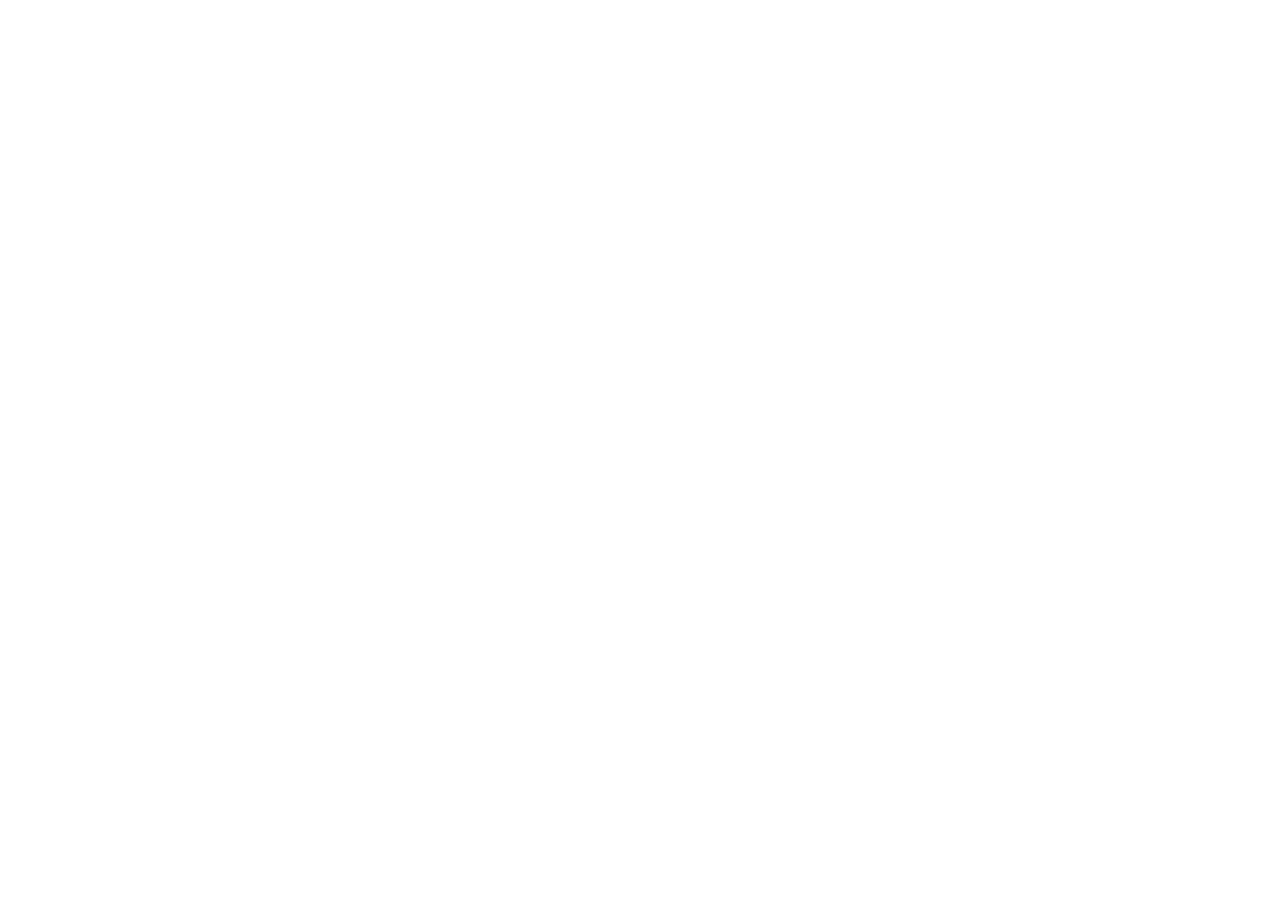
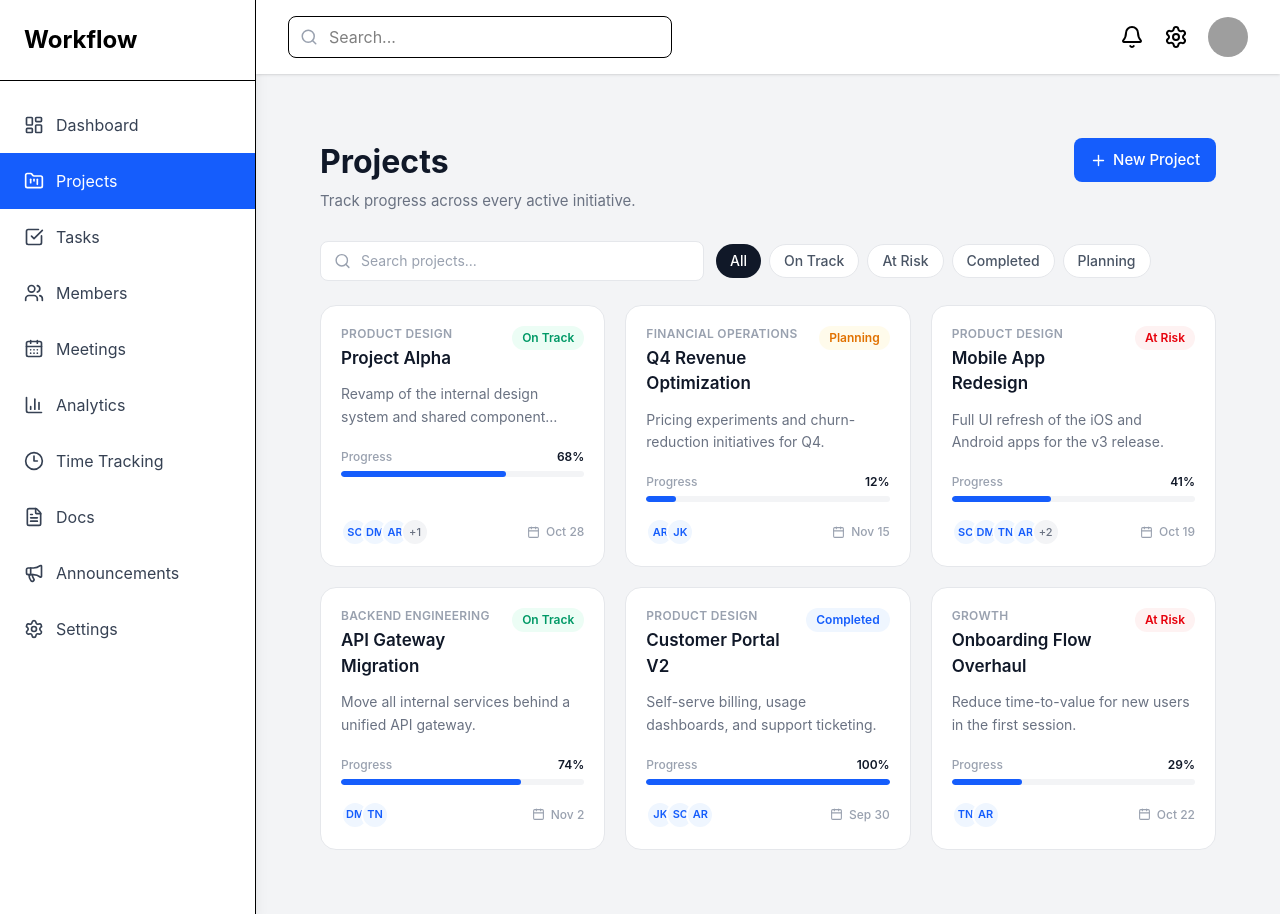
Before and after one commit to Rhishav19/Workflow_frontend, a React (Vite) app: page /projects in a window 1280 px wide. Before the commit this address had no page. Before the commit the page ends 800 px from the top, so only its background shows below. Built offline with nearby package versions, Linux system fonts and the light colour scheme; grey boxes are pictures that could not be loaded.

Commit message:
Add Projects module with search, filters, and project cards

```diff
--- a/src/App.jsx
+++ b/src/App.jsx
@@ -1,12 +1,14 @@
 import { Routes, Route } from "react-router-dom";
 import Layout from "./components/Layout";
 import Dashboard from "./pages/Dashboard";
+import Projects from "./pages/Projects";
 
 function App() {
   return (
     <Routes>
       <Route path="/" element={<Layout />}>
         <Route index element={<Dashboard />} />
+        <Route path="projects" element={<Projects />} />
       </Route>
     </Routes>
   );
--- /dev/null
+++ b/src/components/projects/ProjectCard.jsx
@@ -0,0 +1,66 @@
+import { Calendar } from "lucide-react";
+import { STATUS_STYLES } from "../../data/projects";
+
+export default function ProjectCard({ project }) {
+  return (
+    <div className="flex flex-col rounded-2xl border border-gray-200 bg-white p-5 transition-colors hover:border-blue-300">
+      <div className="mb-3 flex items-start justify-between gap-3">
+        <div>
+          <p className="text-xs font-semibold uppercase tracking-wide text-gray-400">
+            {project.department}
+          </p>
+          <h3 className="mt-1 text-[17px] font-semibold text-gray-900">
+            {project.name}
+          </h3>
+        </div>
+        <span
+          className={`shrink-0 rounded-full px-2.5 py-1 text-xs font-semibold ${
+            STATUS_STYLES[project.status]
+          }`}
+        >
+          {project.status}
+        </span>
+      </div>
+
+      <p className="mb-5 text-sm leading-relaxed text-gray-500 line-clamp-2">
+        {project.description}
+      </p>
+
+      <div className="mb-4">
+        <div className="mb-1.5 flex items-center justify-between text-xs">
+          <span className="font-medium text-gray-400">Progress</span>
+          <span className="font-semibold text-gray-900">{project.progress}%</span>
+        </div>
+        <div className="h-1.5 w-full overflow-hidden rounded-full bg-gray-100">
+          <div
+            className="h-full rounded-full bg-blue-600"
+            style={{ width: `${project.progress}%` }}
+          />
+        </div>
+      </div>
+
+      <div className="mt-auto flex items-center justify-between">
+        <div className="flex -space-x-2">
+          {project.team.map((initials, i) => (
+            <div
+              key={i}
+              className="flex h-7 w-7 items-center justify-center rounded-full border-2 border-white bg-blue-50 text-[11px] font-semibold text-blue-600"
+            >
+              {initials}
+            </div>
+          ))}
+          {project.teamOverflow > 0 && (
+            <div className="flex h-7 w-7 items-center justify-center rounded-full border-2 border-white bg-gray-100 text-[11px] font-medium text-gray-500">
+              +{project.teamOverflow}
+            </div>
+          )}
+        </div>
+
+        <div className="flex items-center gap-1.5 text-xs font-medium text-gray-400">
+          <Calendar size={13} />
+          {project.dueDate}
+        </div>
+      </div>
+    </div>
+  );
+}
--- /dev/null
+++ b/src/components/projects/ProjectsGrid.jsx
@@ -0,0 +1,24 @@
+import ProjectCard from "./ProjectCard";
+
+export default function ProjectsGrid({ projects }) {
+  if (projects.length === 0) {
+    return (
+      <div className="rounded-2xl border border-dashed border-gray-200 bg-white/60 px-6 py-16 text-center">
+        <p className="text-[15px] font-medium text-gray-600">
+          No projects match your search.
+        </p>
+        <p className="mt-1 text-sm text-gray-400">
+          Try a different keyword or filter.
+        </p>
+      </div>
+    );
+  }
+
+  return (
+    <div className="grid grid-cols-1 gap-5 sm:grid-cols-2 xl:grid-cols-3">
+      {projects.map((project) => (
+        <ProjectCard key={project.id} project={project} />
+      ))}
+    </div>
+  );
+}
--- /dev/null
+++ b/src/components/projects/ProjectsHeader.jsx
@@ -0,0 +1,18 @@
+import { Plus } from "lucide-react";
+
+export default function ProjectsHeader() {
+  return (
+    <div className="mb-7 flex items-start justify-between">
+      <div>
+        <h1 className="text-[32px] font-bold text-gray-900">Projects</h1>
+        <p className="mt-1 text-[15px] text-gray-500">
+          Track progress across every active initiative.
+        </p>
+      </div>
+      <button className="flex h-11 items-center gap-1.5 rounded-lg bg-blue-600 px-4 text-[15px] font-medium text-white hover:bg-blue-700">
+        <Plus size={17} />
+        New Project
+      </button>
+    </div>
+  );
+}
--- /dev/null
+++ b/src/components/projects/ProjectsToolbar.jsx
@@ -0,0 +1,46 @@
+import { Search } from "lucide-react";
+import { projectFilters } from "../../data/projects";
+
+export default function ProjectsToolbar({
+  query,
+  onQueryChange,
+  activeFilter,
+  onFilterChange,
+}) {
+  return (
+    <div className="mb-6 flex flex-wrap items-center gap-3">
+      <div className="relative flex-1 min-w-[220px] max-w-sm">
+        <Search
+          size={17}
+          className="pointer-events-none absolute left-3.5 top-1/2 -translate-y-1/2 text-gray-400"
+        />
+        <input
+          type="text"
+          value={query}
+          onChange={(e) => onQueryChange(e.target.value)}
+          placeholder="Search projects..."
+          className="h-10 w-full rounded-lg border border-gray-200 bg-white pl-10 pr-3 text-sm text-gray-900 placeholder:text-gray-400 focus:border-blue-500 focus:outline-none"
+        />
+      </div>
+
+      <div className="flex flex-wrap gap-2">
+        {projectFilters.map((filter) => {
+          const active = filter === activeFilter;
+          return (
+            <button
+              key={filter}
+              onClick={() => onFilterChange(filter)}
+              className={`rounded-full px-3.5 py-1.5 text-sm font-medium transition-colors ${
+                active
+                  ? "bg-gray-900 text-white"
+                  : "border border-gray-200 bg-white text-gray-600 hover:bg-gray-50"
+              }`}
+            >
+              {filter}
+            </button>
+          );
+        })}
+      </div>
+    </div>
+  );
+}
--- /dev/null
+++ b/src/data/projects.js
@@ -0,0 +1,77 @@
+export const projectFilters = ["All", "On Track", "At Risk", "Completed", "Planning"];
+
+export const projects = [
+  {
+    id: "proj-1",
+    name: "Project Alpha",
+    description: "Revamp of the internal design system and shared component library.",
+    department: "Product Design",
+    status: "On Track",
+    progress: 68,
+    dueDate: "Oct 28",
+    team: ["SC", "DM", "AR"],
+    teamOverflow: 1,
+  },
+  {
+    id: "proj-2",
+    name: "Q4 Revenue Optimization",
+    description: "Pricing experiments and churn-reduction initiatives for Q4.",
+    department: "Financial Operations",
+    status: "Planning",
+    progress: 12,
+    dueDate: "Nov 15",
+    team: ["AR", "JK"],
+    teamOverflow: 0,
+  },
+  {
+    id: "proj-3",
+    name: "Mobile App Redesign",
+    description: "Full UI refresh of the iOS and Android apps for the v3 release.",
+    department: "Product Design",
+    status: "At Risk",
+    progress: 41,
+    dueDate: "Oct 19",
+    team: ["SC", "DM", "TN", "AR"],
+    teamOverflow: 2,
+  },
+  {
+    id: "proj-4",
+    name: "API Gateway Migration",
+    description: "Move all internal services behind a unified API gateway.",
+    department: "Backend Engineering",
+    status: "On Track",
+    progress: 74,
+    dueDate: "Nov 2",
+    team: ["DM", "TN"],
+    teamOverflow: 0,
+  },
+  {
+    id: "proj-5",
+    name: "Customer Portal V2",
+    description: "Self-serve billing, usage dashboards, and support ticketing.",
+    department: "Product Design",
+    status: "Completed",
+    progress: 100,
+    dueDate: "Sep 30",
+    team: ["JK", "SC", "AR"],
+    teamOverflow: 0,
+  },
+  {
+    id: "proj-6",
+    name: "Onboarding Flow Overhaul",
+    description: "Reduce time-to-value for new users in the first session.",
+    department: "Growth",
+    status: "At Risk",
+    progress: 29,
+    dueDate: "Oct 22",
+    team: ["TN", "AR"],
+    teamOverflow: 0,
+  },
+];
+
+export const STATUS_STYLES = {
+  "On Track": "bg-emerald-50 text-emerald-600",
+  "At Risk": "bg-red-50 text-red-600",
+  Completed: "bg-blue-50 text-blue-600",
+  Planning: "bg-amber-50 text-amber-600",
+};
--- /dev/null
+++ b/src/pages/Projects.jsx
@@ -0,0 +1,34 @@
+import { useMemo, useState } from "react";
+import ProjectsHeader from "../components/projects/ProjectsHeader";
+import ProjectsToolbar from "../components/projects/ProjectsToolbar";
+import ProjectsGrid from "../components/projects/ProjectsGrid";
+import { projects } from "../data/projects";
+
+export default function Projects() {
+  const [query, setQuery] = useState("");
+  const [filter, setFilter] = useState("All");
+
+  const filtered = useMemo(() => {
+    return projects.filter((project) => {
+      const matchesFilter = filter === "All" || project.status === filter;
+      const matchesQuery =
+        query.trim() === "" ||
+        project.name.toLowerCase().includes(query.toLowerCase()) ||
+        project.department.toLowerCase().includes(query.toLowerCase());
+      return matchesFilter && matchesQuery;
+    });
+  }, [query, filter]);
+
+  return (
+    <div className="px-8 py-8">
+      <ProjectsHeader />
+      <ProjectsToolbar
+        query={query}
+        onQueryChange={setQuery}
+        activeFilter={filter}
+        onFilterChange={setFilter}
+      />
+      <ProjectsGrid projects={filtered} />
+    </div>
+  );
+}
```
